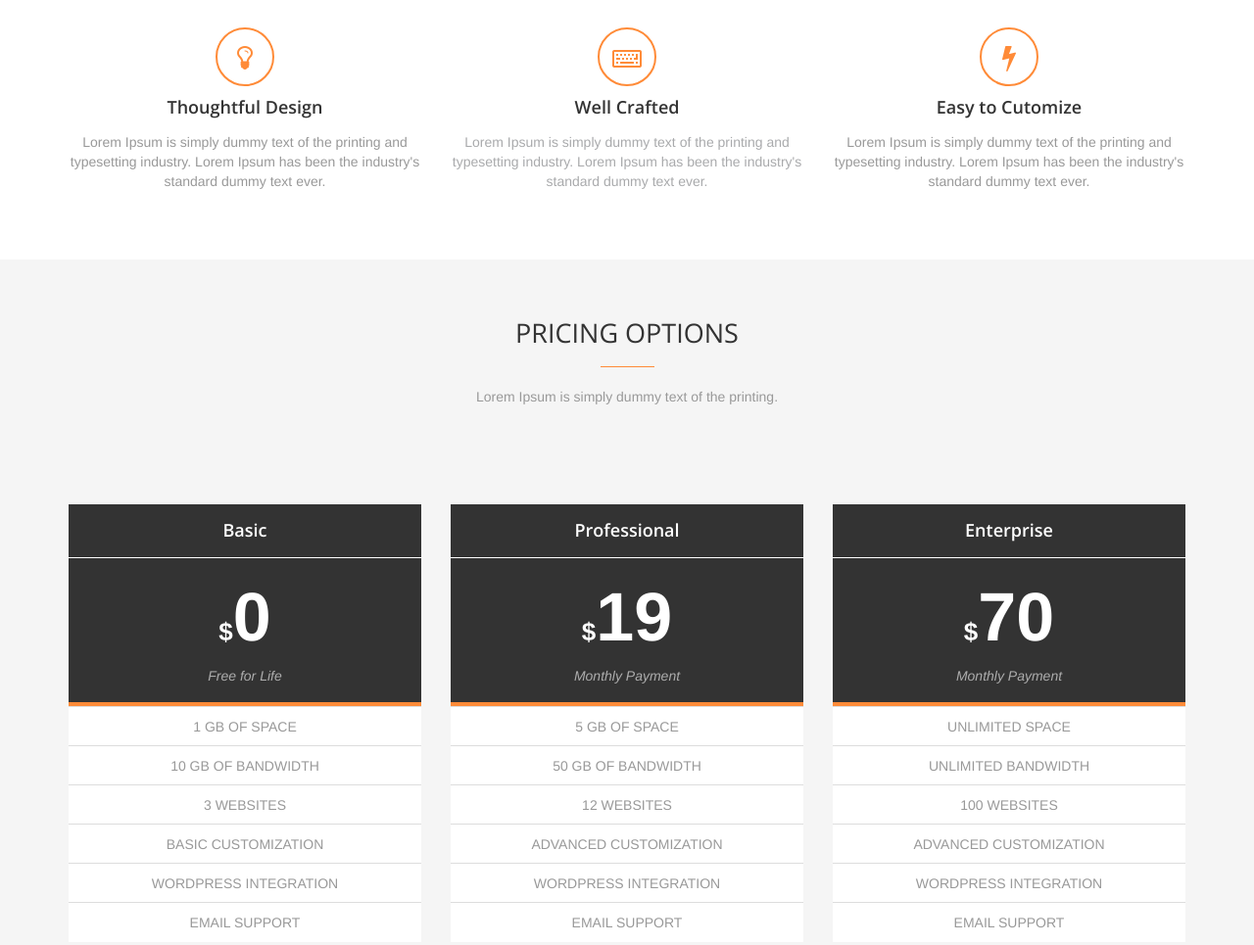
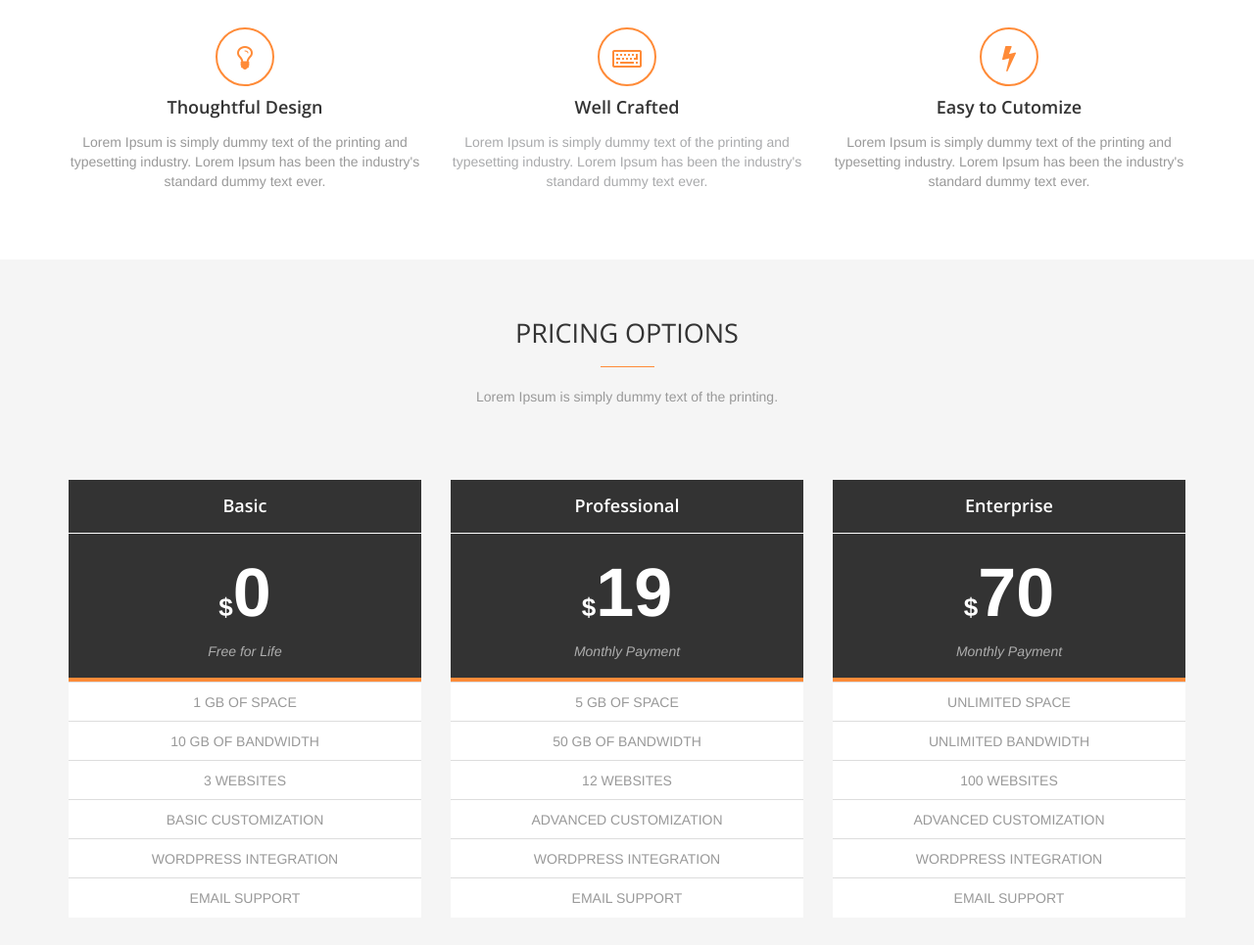
Before and after one commit to edriso/rDesign4, a plain HTML site: page index.html in a window 1280 px wide. Shown: the part 2494-3459 px from the top of the page at 98% size. Drawn offline with nearby package versions, Linux system fonts and the light colour scheme.

Commit message:
Update style.css

```diff
--- a/css/style.css
+++ b/css/style.css
@@ -243,23 +243,23 @@ header form input[type="submit"] {
 .awesome .col-md-4:nth-of-type(2) p {color: #a9aaac;}
 
 /* ================ Pricing ================ */
-.pricing {background-color: #f5f5f5;}
+.pricing {background-color: #f5f5f5; overflow: hidden; min-height: 775px;}
 .pricing h2 {font-size: 27px; margin-top: 0;}
 .pricing h2.hrAfter:after {width: 55px; height: 1px;}
 .pricing .optionBox {
     background-color: #fff;
-    margin-top: 90px;
+    margin-top: 65px;
+    cursor: pointer;
     transition: all .3s ease-in-out;
     -webkit-transition: all .3s ease-in-out;
     -moz-transition: all .3s ease-in-out;
     -o-transition: all .3s ease-in-out;
 }
-.pricing .optionBox:hover {margin-top: 50px;}
+.pricing .optionBox:hover {margin-top: 35px;}
 .pricing .optionBox .priceBox {
     background-color: #333;
     color: #fff;
     border-bottom: 4px solid #ff8b38;
-    cursor: pointer;
 }
 .pricing .optionBox .priceBox h4 {
     padding: 17px 0;
@@ -288,7 +288,11 @@ header form input[type="submit"] {
     border-top-right-radius: 0px;
 }
 @media (max-width:991px) {
+    .pricing {height: 1650px; min-height: 1650px;}
     .pricing .optionBox {width: 80%; margin: 30px auto;}
+}
+@media (max-width:304px) {
+    .pricing {height: 1760px; min-height: 1760px;}
 }
 
 /* ================ Feedback ================ */
```
